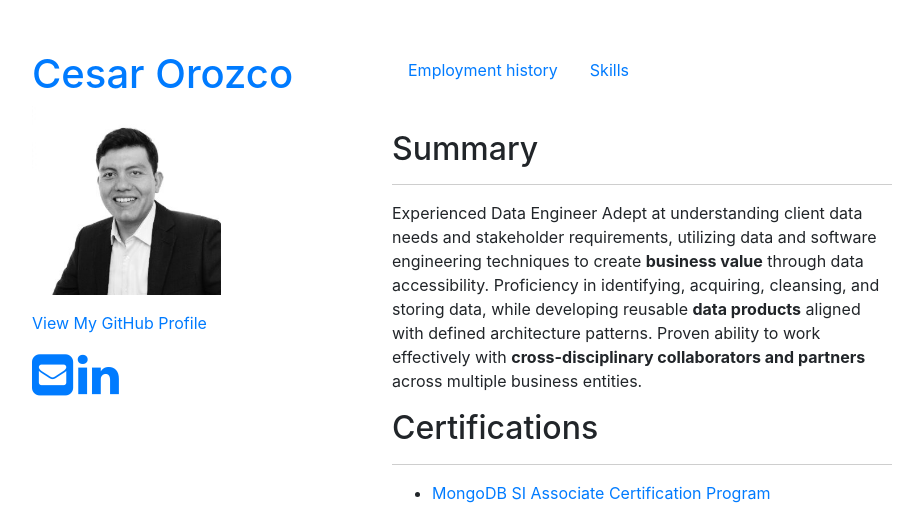
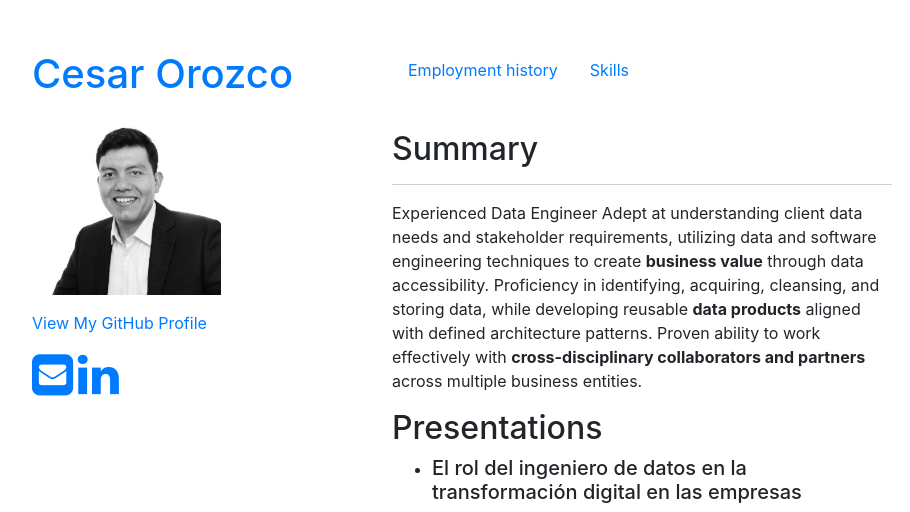
Before and after one commit to cesarorozcom/cesarorozcom.github.io, a Jekyll site: the page built from docs/index.md, in a window 1280 px wide and 1198 px high. Shown: the top 512 px of the window, without its empty margins (178-1088 px from the left). Built offline with Jekyll 4.4.1, drawn with Linux system fonts in a browser that asks for light colours; grey boxes are pictures that could not be loaded.

Commit message:
Add presentations section

```diff
--- a/docs/index.md
+++ b/docs/index.md
@@ -18,6 +18,15 @@ layout: default
   Experienced Data Engineer Adept at understanding client data needs and stakeholder requirements, utilizing data and software engineering techniques to create <b>business value</b> through data accessibility.
   Proficiency in identifying, acquiring, cleansing, and storing data, while developing reusable <b>data products</b> aligned with defined architecture patterns.
   Proven ability to work effectively with <b>cross-disciplinary collaborators and partners</b> across multiple business entities.
+
+## Presentations
+
+<ul>
+<li>
+<h5>El rol del ingeniero de datos en la transformación digital en las empresas</h5>
+<iframe width="560" height="315" src="https://www.youtube.com/embed/mSp-A2yMMYI?si=wo9vF8FM0Q5e8hVd" title="YouTube video player" frameborder="0" allow="accelerometer; autoplay; clipboard-write; encrypted-media; gyroscope; picture-in-picture; web-share" allowfullscreen></iframe>
+</li>
+</ul>
 
 ## Certifications
 
```
Also changed, not shown: 2 other files.
